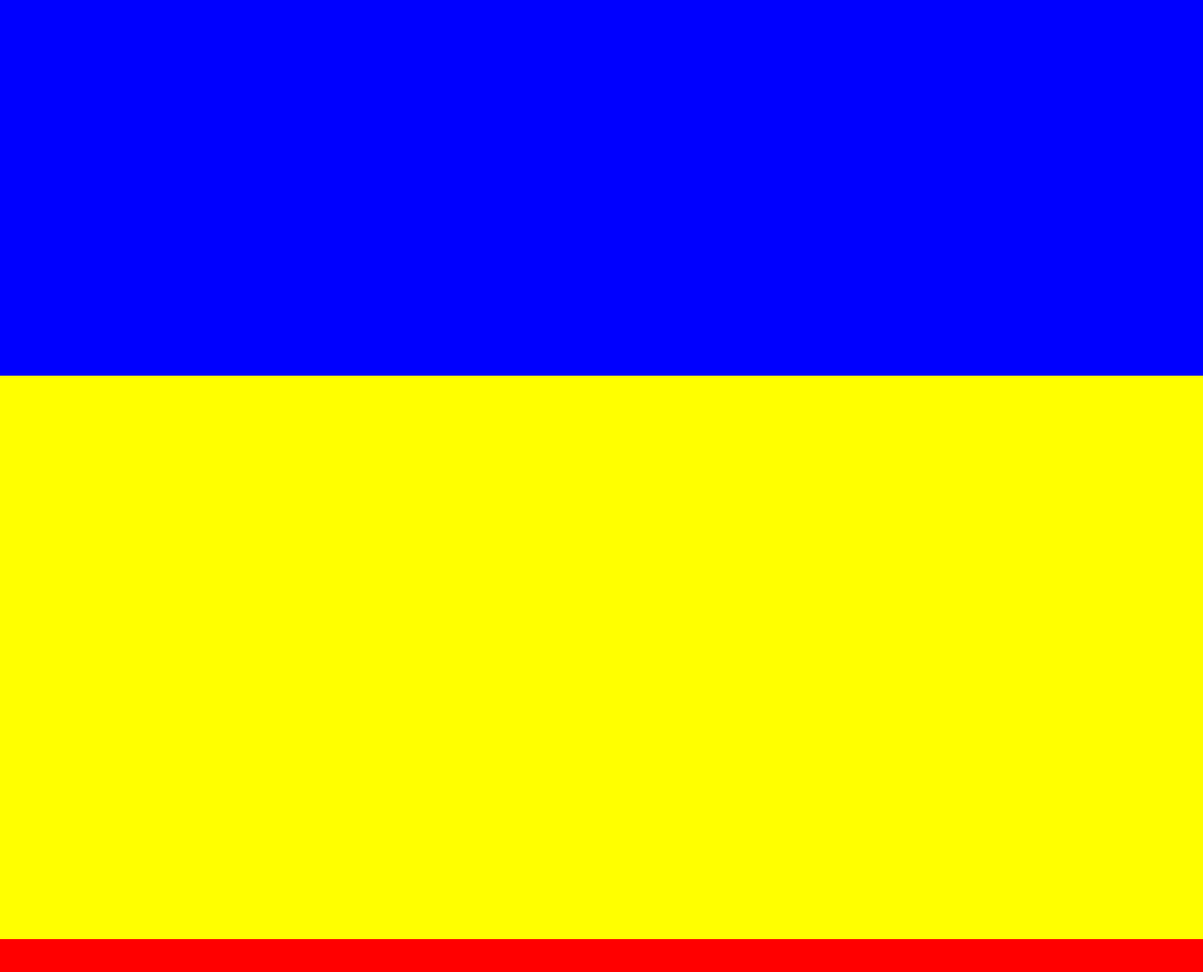
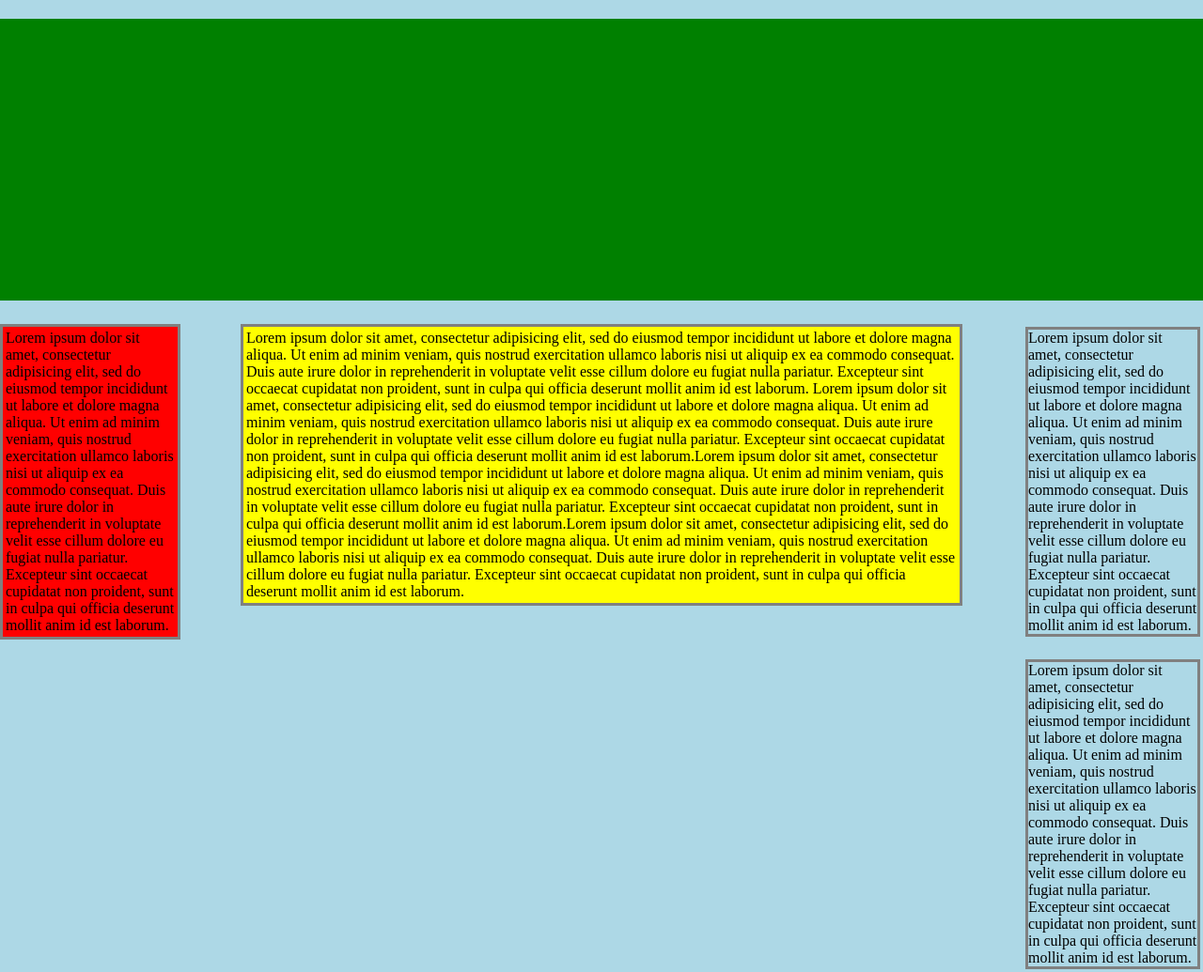
Before and after one commit to AndreaBottini/htmlcss-struttura-wp, a plain HTML site: page index.html in a window 1280 px wide. Shown: the top 1035 px of the page at 94% size. Drawn offline with Linux system fonts and the light colour scheme.

Commit message:
Consegna Struttura Esercizio WP

```diff
--- a/css/style.css
+++ b/css/style.css
@@ -4,17 +4,54 @@
   padding: 0;
 }
 
-.header {
-  background-color: blue;
-  height: 400px;
+.main::after {
+  content: "";
+  display: table;
+  clear: both;
 }
 
-.main {
-  background-color: yellow;
-  height: 600px;
+body {
+background-color: lightblue;
+margin: 20px auto;
+}
+
+.header {
+  background-color: green;
+  height: 300px;
+  margin-bottom: 25px;
 }
 
 .footer {
   background-color: red;
   height: 200px;
 }
+
+.float-left {
+  float: left;
+}
+
+.col-sinistra {
+  background-color: red;
+  width: 15%;
+  border: 3px solid grey;
+  padding: 3px;
+}
+
+.col-centro {
+  background-color: yellow;
+  width: 60%;
+  margin: 0 5%;
+  border: 3px solid grey;
+  padding: 3px;
+}
+
+.col-destra {
+  width: 15%;
+  padding: 3px;
+}
+
+.widget {
+  background-color: lightblue;
+  margin-bottom: 24px;
+  border: 3px solid grey;
+}
--- a/index.html
+++ b/index.html
@@ -7,12 +7,28 @@
   </head>
     <body>
       <header class="header">
-
+        <h1 class="titolo"></h1>
       </header>
       <main class="main">
-
+        <div class="float-left col-sinistra">
+          <p>Lorem ipsum dolor sit amet, consectetur adipisicing elit, sed do eiusmod tempor incididunt ut labore et dolore magna aliqua. Ut enim ad minim veniam, quis nostrud exercitation ullamco laboris nisi ut aliquip ex ea commodo consequat. Duis aute irure dolor in reprehenderit in voluptate velit esse cillum dolore eu fugiat nulla pariatur. Excepteur sint occaecat cupidatat non proident, sunt in culpa qui officia deserunt mollit anim id est laborum.</p>
+        </div>
+        <div class="float-left col-centro">
+          <p>Lorem ipsum dolor sit amet, consectetur adipisicing elit, sed do eiusmod tempor incididunt ut labore et dolore magna aliqua. Ut enim ad minim veniam, quis nostrud exercitation ullamco laboris nisi ut aliquip ex ea commodo consequat. Duis aute irure dolor in reprehenderit in voluptate velit esse cillum dolore eu fugiat nulla pariatur. Excepteur sint occaecat cupidatat non proident, sunt in culpa qui officia deserunt mollit anim id est laborum.
+          Lorem ipsum dolor sit amet, consectetur adipisicing elit, sed do eiusmod tempor incididunt ut labore et dolore magna aliqua. Ut enim ad minim veniam, quis nostrud exercitation ullamco laboris nisi ut aliquip ex ea commodo consequat. Duis aute irure dolor in reprehenderit in voluptate velit esse cillum dolore eu fugiat nulla pariatur. Excepteur sint occaecat cupidatat non proident, sunt in culpa qui officia deserunt mollit anim id est laborum.Lorem ipsum dolor sit amet, consectetur adipisicing elit, sed do eiusmod tempor incididunt ut labore et dolore magna aliqua. Ut enim ad minim veniam, quis nostrud exercitation ullamco laboris nisi ut aliquip ex ea commodo consequat. Duis aute irure dolor in reprehenderit in voluptate velit esse cillum dolore eu fugiat nulla pariatur. Excepteur sint occaecat cupidatat non proident, sunt in culpa qui officia deserunt mollit anim id est laborum.Lorem ipsum dolor sit amet, consectetur adipisicing elit, sed do eiusmod tempor incididunt ut labore et dolore magna aliqua. Ut enim ad minim veniam, quis nostrud exercitation ullamco laboris nisi ut aliquip ex ea commodo consequat. Duis aute irure dolor in reprehenderit in voluptate velit esse cillum dolore eu fugiat nulla pariatur. Excepteur sint occaecat cupidatat non proident, sunt in culpa qui officia deserunt mollit anim id est laborum.</p>
+        </div>
+        <div class="float-left col-destra">
+          <div class="widget">
+            Lorem ipsum dolor sit amet, consectetur adipisicing elit, sed do eiusmod tempor incididunt ut labore et dolore magna aliqua. Ut enim ad minim veniam, quis nostrud exercitation ullamco laboris nisi ut aliquip ex ea commodo consequat. Duis aute irure dolor in reprehenderit in voluptate velit esse cillum dolore eu fugiat nulla pariatur. Excepteur sint occaecat cupidatat non proident, sunt in culpa qui officia deserunt mollit anim id est laborum.
+          </div>
+          <div class="widget">
+            Lorem ipsum dolor sit amet, consectetur adipisicing elit, sed do eiusmod tempor incididunt ut labore et dolore magna aliqua. Ut enim ad minim veniam, quis nostrud exercitation ullamco laboris nisi ut aliquip ex ea commodo consequat. Duis aute irure dolor in reprehenderit in voluptate velit esse cillum dolore eu fugiat nulla pariatur. Excepteur sint occaecat cupidatat non proident, sunt in culpa qui officia deserunt mollit anim id est laborum.
+          </div>
+          <div class="widget">
+            Lorem ipsum dolor sit amet, consectetur adipisicing elit, sed do eiusmod tempor incididunt ut labore et dolore magna aliqua. Ut enim ad minim veniam, quis nostrud exercitation ullamco laboris nisi ut aliquip ex ea commodo consequat. Duis aute irure dolor in reprehenderit in voluptate velit esse cillum dolore eu fugiat nulla pariatur. Excepteur sint occaecat cupidatat non proident, sunt in culpa qui officia deserunt mollit anim id est laborum.
+          </div>
+        </div>
       </main>
       <footer class="footer"></footer>
-
     </body>
 </html>
```
Lines whose indentation alone changed are shown as unchanged.
